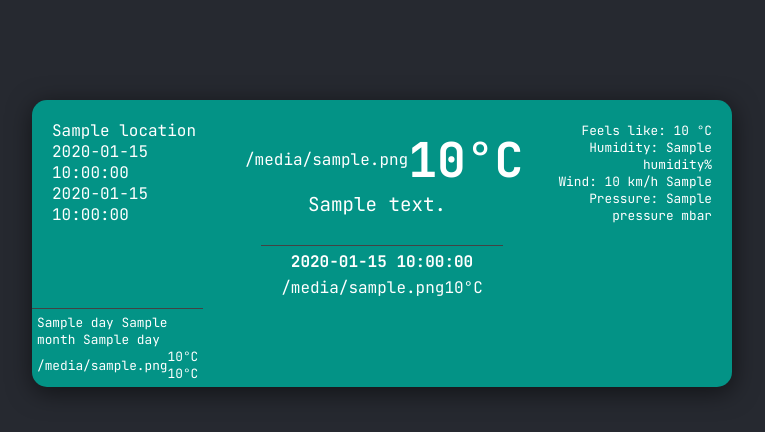
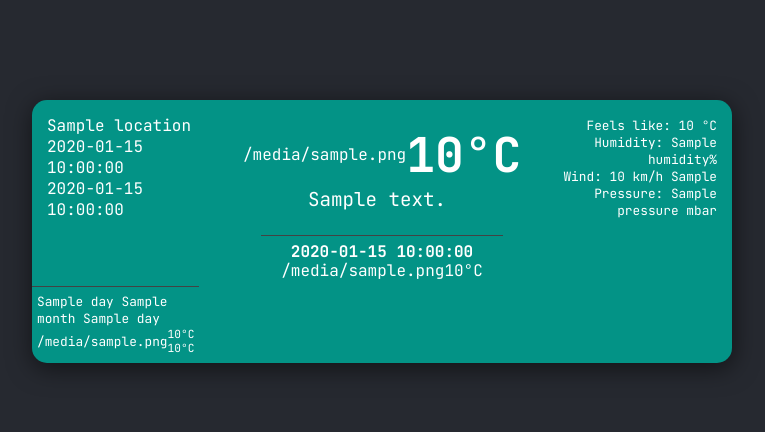
Before and after one commit to abbierm/weatherApp, a FastAPI app: template app/templates/weather.html in a window 1280 px wide. Shown: the top 432 px of the page, without its empty margins (258-1023 px from the left). Run offline with FastAPI, Linux system fonts and the light colour scheme; the template is opened without the code that fills it: most values are stand-ins (such as "Sample title", 1, 10 or a date in 2020); parts of the project's set-up code (start-up, migrations or seed data) failed here and were passed over.

Commit message:
tightened up weather widget styling

```diff
--- a/app/static/style.css
+++ b/app/static/style.css
@@ -114,7 +114,7 @@ ion-icon {
   display: flex;
   justify-content: space-between;
   align-items: center;
-  padding: 20px;
+  padding: 15px;
 }
 
 .top-left-container {
@@ -182,7 +182,7 @@ ion-icon {
     border-style: solid solid none none;
     border-width: 1px;
     border-color: #424344;
-    padding: 2px 20px 10px 20px;
+    padding: 2px 20px 5px 20px;
     flex-basis: 200px;
     align-items: center;
 }
@@ -192,6 +192,7 @@ ion-icon {
     justify-content: space-around;
     align-content: center;
     align-items: center;
+    margin-top: -2px;
 }
 
 .hour-container:last-child {
@@ -205,7 +206,7 @@ ion-icon {
 
 .hour-time {
     font-weight: bold;
-    margin: 3px 2px 5px 2px;
+    margin: 3px 2px 0px 2px;
 }
 
 
@@ -224,20 +225,21 @@ ion-icon {
     flex-basis: 100px;
     align-items: center;
     font-size: .8rem;
-    padding: 5px;
+    padding: 6px 5px 8px 5px;
 }
 
 .day-container:last-child {
     border-style: solid none none none;
 }
 
+
 .daily-icon-temp-container {
     display: flex;
     flex-direction: row;
     align-items: center;
     ion-icon {
-        font-size: 1rem;
-        margin-right: 5px;
+        font-size: 1.2rem;
+        margin-right: 8px;
     }
 
 }
@@ -245,7 +247,7 @@ ion-icon {
 .daily-highs-lows-container {
     display: flex;
     flex-direction: column;
-    font-size: .8rem;
+    font-size: .7rem;
     justify-content: center;
     align-items: center;
 }
--- a/app/templates/weather.html
+++ b/app/templates/weather.html
@@ -75,7 +75,6 @@ Your Weather
       </div>
       <div class="daily-icon-temp-container">
         {{ day.icon|safe }}
-        <div class="daily-spacer"></div>
         <div class="daily-highs-lows-container">
           <div>{{ day.high|round|int }}°C</div>
           <div>{{ day.low|round|int }}°C</div>
```
